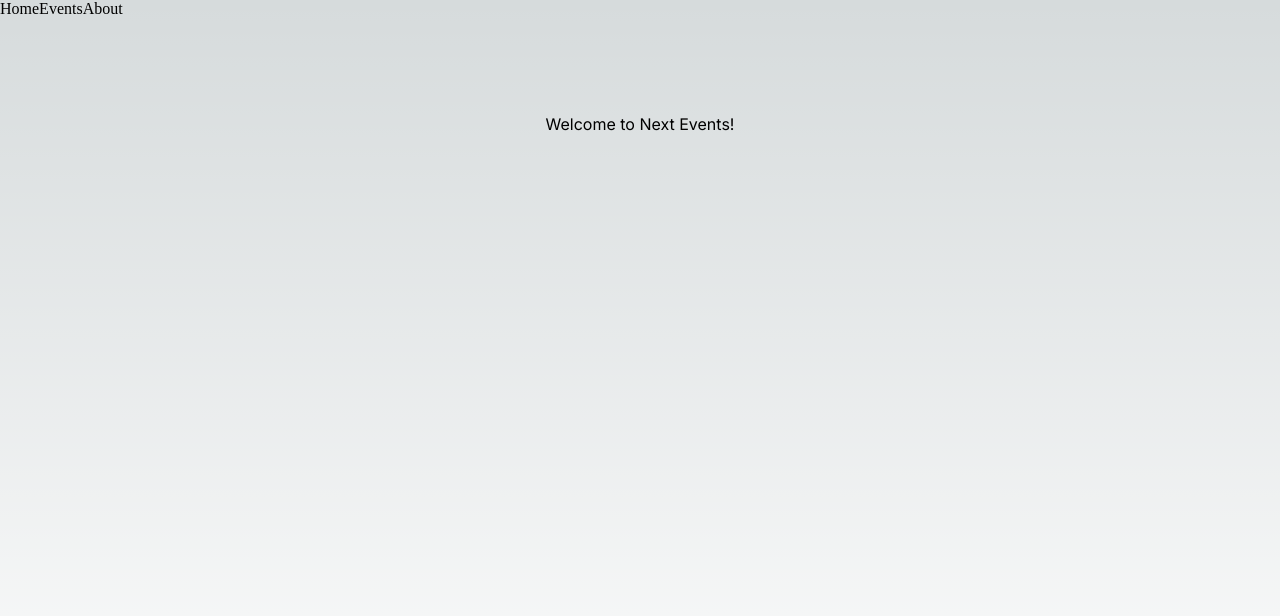
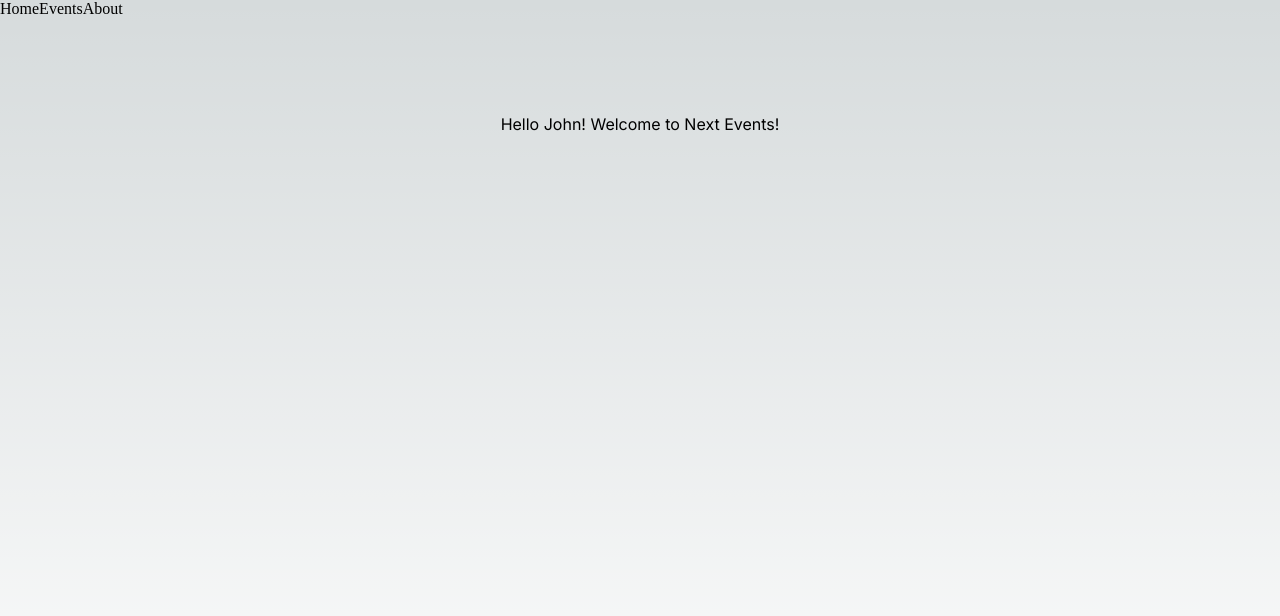
Before and after one commit to SandeshGC/next-events, a Next.js app: page / in a window 1280 px wide. Shown: the top 616 px of the page. Built offline with nearby package versions, Linux system fonts and the light colour scheme.

Commit message:
create pages

```diff
--- a/pages/api/hello.js
+++ /dev/null
@@ -1,5 +0,0 @@
-// Next.js API route support: https://nextjs.org/docs/api-routes/introduction
-
-// export default function handler(req, res) {
-//   res.status(200).json({ name: 'John Doe' })
-// }
--- /dev/null
+++ b/pages/events/[eventLocation]/[id].js
@@ -0,0 +1,4 @@
+import React from "react"
+export default function EventPage() {
+	return <div>EventPage</div>
+}
--- /dev/null
+++ b/pages/events/[eventLocation]/index.js
@@ -0,0 +1,5 @@
+import React from "react"
+
+export default function EventLocationPage() {
+	return <div>EventLocationPage</div>
+}
--- /dev/null
+++ b/pages/events/index.js
@@ -0,0 +1,5 @@
+import React from "react"
+
+export default function EventsPage() {
+	return <div>EventsPage</div>
+}
--- a/pages/index.js
+++ b/pages/index.js
@@ -4,7 +4,7 @@ import styles from "@/styles/Home.module.css"
 
 const inter = Inter({ subsets: ["latin"] })
 
-export default function Home() {
+export default function Home({ name }) {
 	return (
 		<>
 			<Head>
@@ -24,8 +24,16 @@ export default function Home() {
 			</header>
 
 			<main className={`${styles.main} ${inter.className}`}>
-				Welcome to Next Events!
+				Hello {name}! Welcome to Next Events!
 			</main>
 		</>
 	)
 }
+
+export function getServerSideProps() {
+	return {
+		props: {
+			name: "John",
+		},
+	}
+}
--- a/styles/globals.css
+++ b/styles/globals.css
@@ -38,6 +38,7 @@ body {
 			rgb(var(--background-end-rgb))
 		)
 		rgb(var(--background-start-rgb));
+	background-repeat: no-repeat;
 }
 
 a {
```
Also changed, not shown: pages/about-us.js (added).
